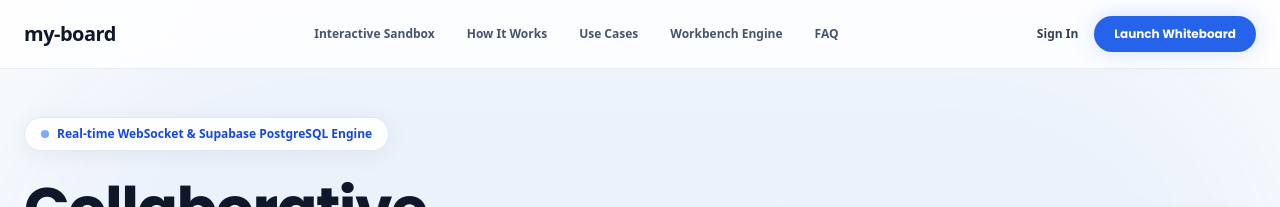
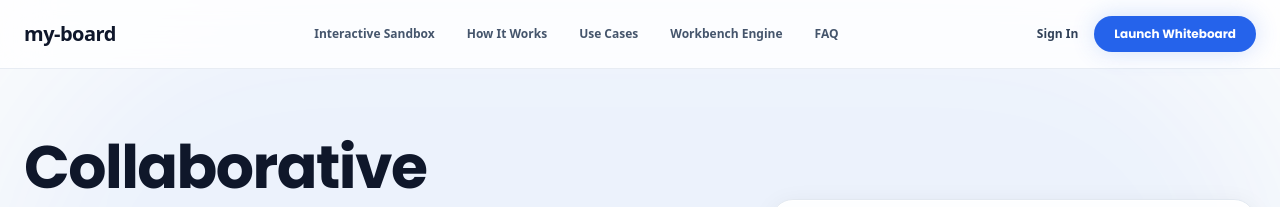
Before and after one commit to thulanesigasa/my-board, a Next.js app: page / in a window 1280 px wide. Shown: the top 207 px of the page. Built offline with nearby package versions, Linux system fonts and the light colour scheme; no server answers.

Commit message:
feat(hero): remove pill badge element from top of Hero section (#77)

```diff
--- a/src/app/page.tsx
+++ b/src/app/page.tsx
@@ -58,15 +58,10 @@ export default function Home() {
       </header>
 
       {/* 1. Split Hero Section (Text Left, Video Right) */}
-      <section className="relative pt-12 pb-20 px-6 max-w-7xl mx-auto text-left z-10">
+      <section className="relative pt-16 pb-20 px-6 max-w-7xl mx-auto text-left z-10">
         <div className="grid grid-cols-1 lg:grid-cols-12 gap-12 items-center">
           {/* Left Column: Text & Launch Form (7 Cols) */}
           <div className="lg:col-span-7 space-y-6">
-            <div className="inline-flex items-center gap-2 px-4 py-2 rounded-full glass-card text-xs font-semibold text-blue-700">
-              <span className="w-2 h-2 rounded-full bg-blue-600 animate-pulse" />
-              <span>Real-time WebSocket & Supabase PostgreSQL Engine</span>
-            </div>
-
             <h1 className="text-4xl sm:text-5xl lg:text-6xl font-black text-slate-900 leading-[1.15] font-heading tracking-tight">
               Collaborative Whiteboarding <br />
               <span className="gradient-text">Built For Modern Teams</span>
```
